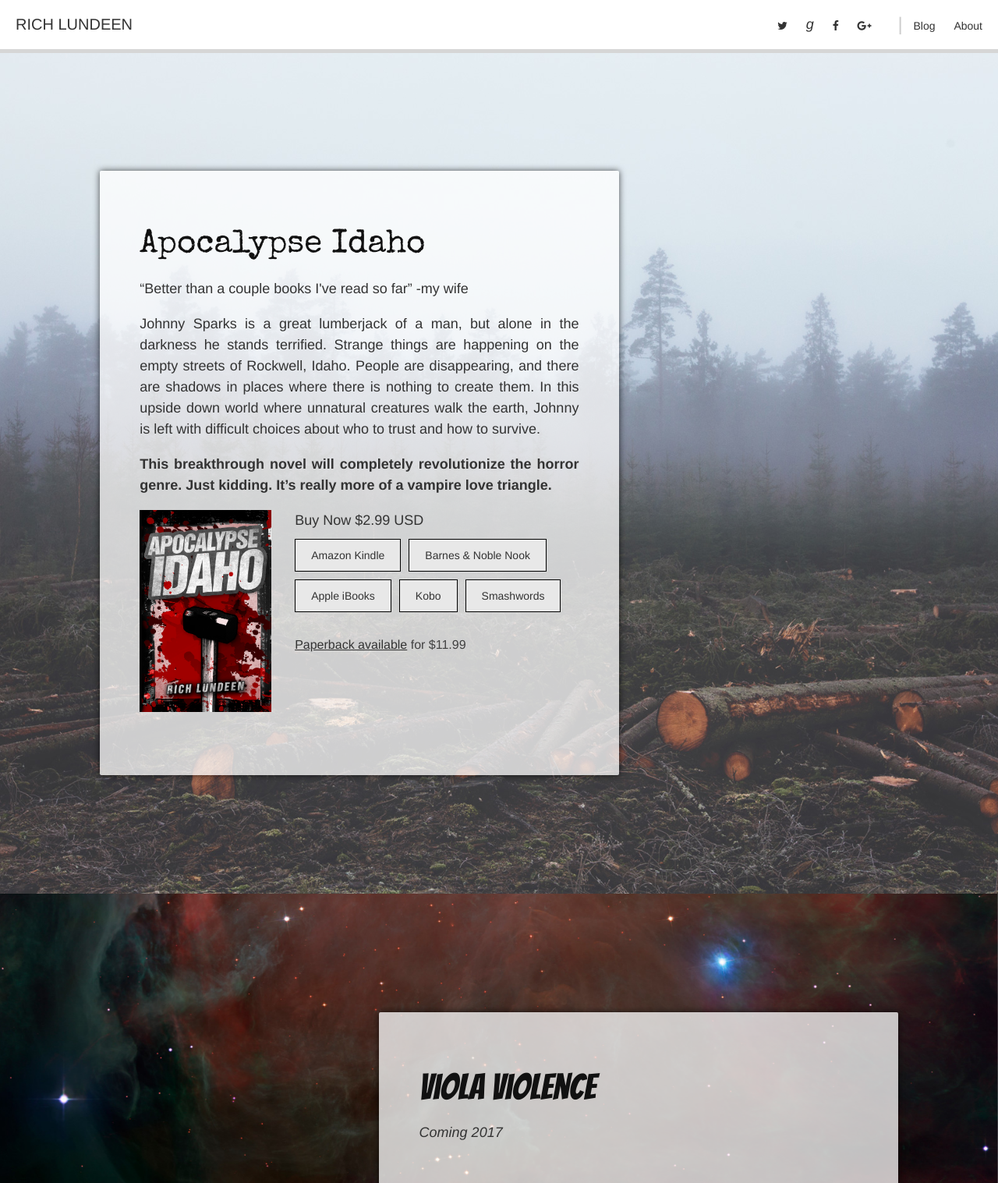
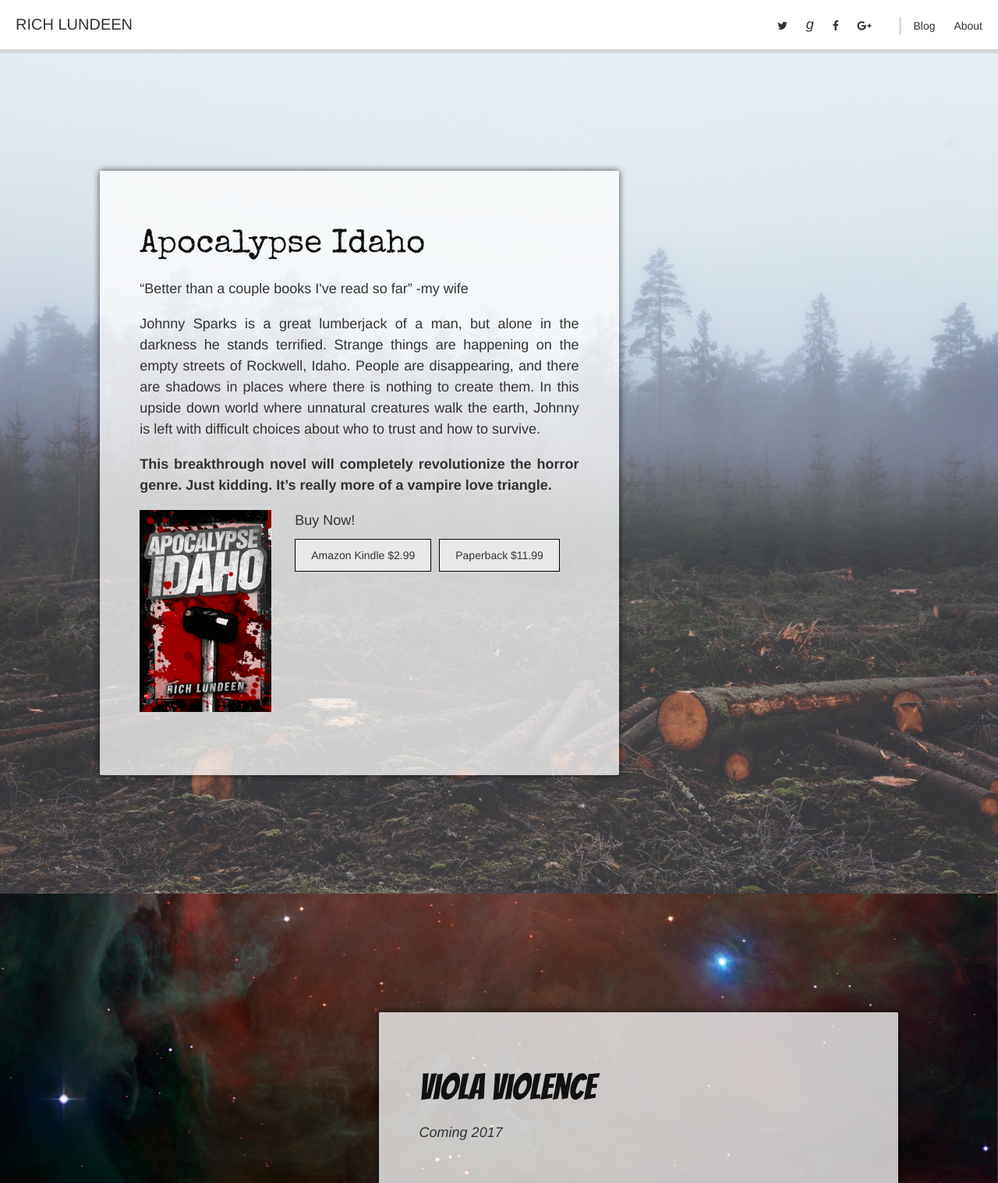
Before and after one commit to richlundeen/richlundeen, a Jekyll site: the page built from index.html, in a window 1280 px wide. Shown: the whole page at 78% size. Built offline with Jekyll 4.4.1, drawn with Linux system fonts in a browser that asks for light colours; nearby versions of some CDN libraries.

Commit message:
kdp exclusive :(

```diff
--- a/index.html
+++ b/index.html
@@ -29,16 +29,20 @@ layout: default
       <img src="images/apocalypseIdaho_cover_500x767_95q.jpg" />
     </div>
 
-    <p class="preorder-text">Buy Now $2.99 USD</p>
+    <p class="preorder-text">Buy Now!</p>
     <ul class="download-links">
-      <li><a href="http://www.amazon.com/Apocalypse-Idaho-Rich-Lundeen-ebook/dp/B00SPCQTY6/">Amazon Kindle</a></li>
+      <li><a href="http://www.amazon.com/Apocalypse-Idaho-Rich-Lundeen-ebook/dp/B00SPCQTY6/">Amazon Kindle $2.99</a></li>
+      <li><a href="http://www.amazon.com/Apocalypse-Idaho-Rich-Lundeen/dp/0986111309/">Paperback $11.99</a></li>
+
+      <!--
+      Hey, if you are reading this and want one of these formats, contact me! Check out: http://blog.richlundeen.com/2015/03/i-think-im-gonna-go-amazon-exclusive.html
       <li><a href="http://www.barnesandnoble.com/w/apocalypse-idaho-rich-lundeen/1121128161">Barnes &amp; Noble Nook</a></li>
       <li><a href="https://itunes.apple.com/us/book/x/id961833641">Apple iBooks</a></li>
       <li><a href="https://store.kobobooks.com/en-US/ebook/apocalypse-idaho">Kobo</a></li>
-      <li><a href="https://www.smashwords.com/books/view/513832">Smashwords</a></li>
+      <li><a href="https://www.smashwords.com/books/view/513832">Smashwords</a></li>-->
     </ul>
 
-    <p class="paperback"><a href="http://www.amazon.com/Apocalypse-Idaho-Rich-Lundeen/dp/0986111309/">Paperback available</a> for $11.99</p>
+    <!--<p class="paperback"><a href="http://www.amazon.com/Apocalypse-Idaho-Rich-Lundeen/dp/0986111309/">Paperback available</a> for $11.99</p>-->
   </div>
 </div>
 
```
